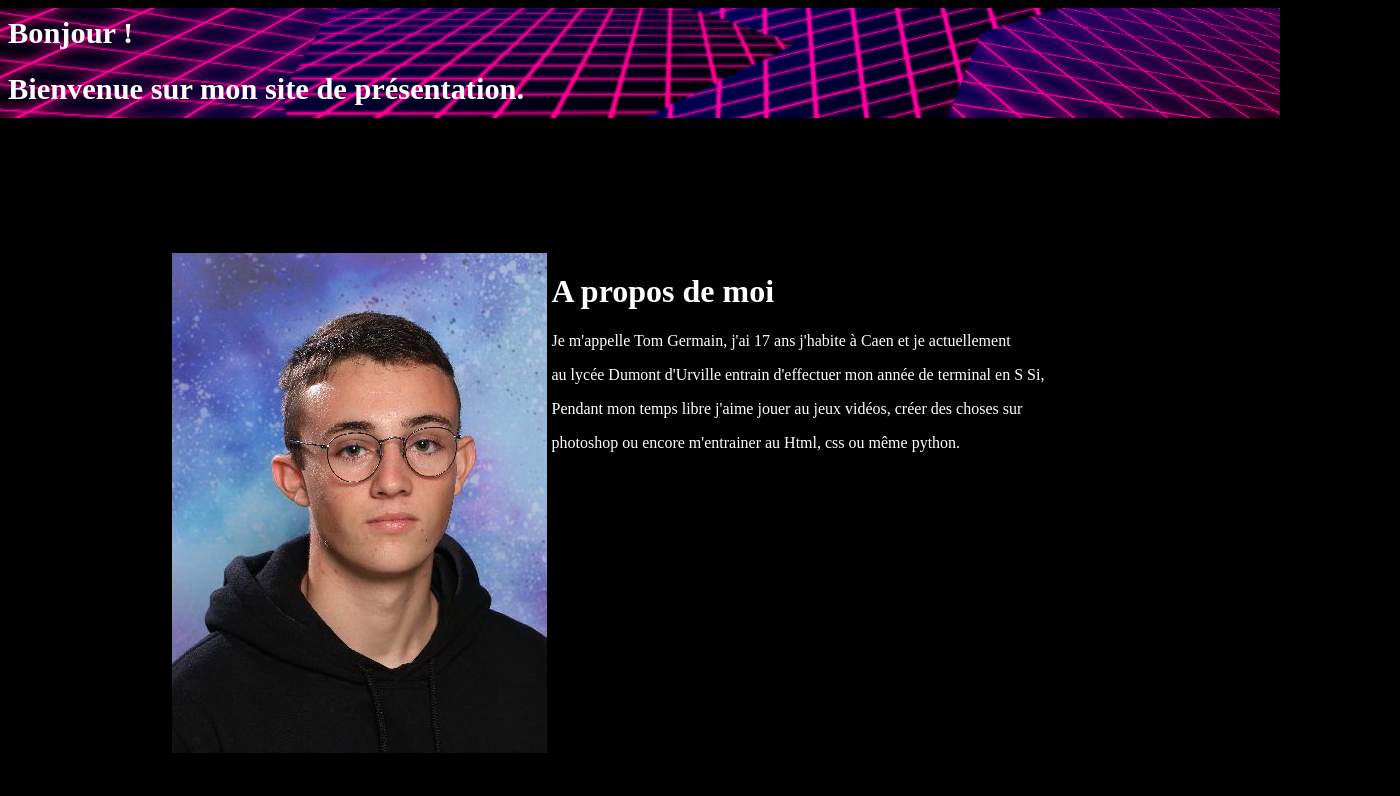
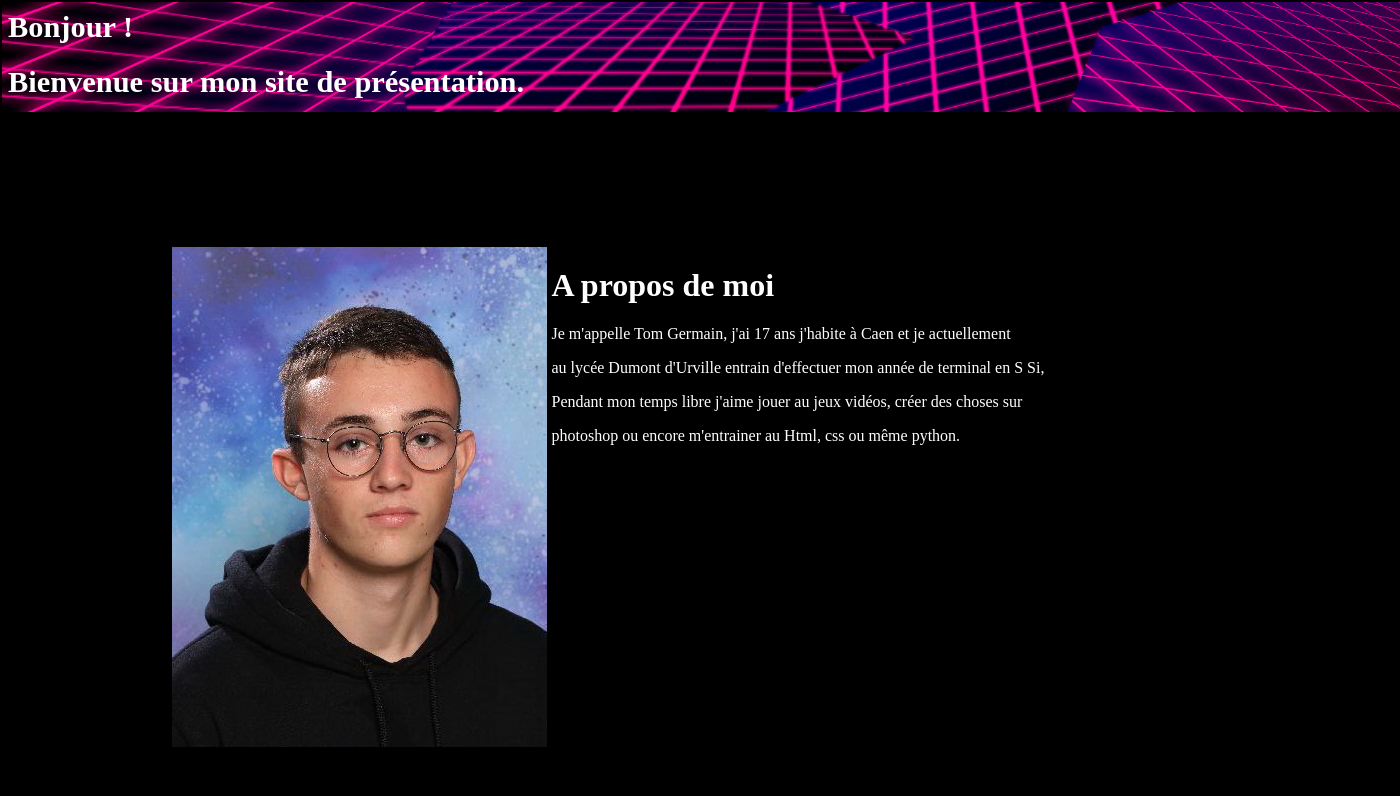
Before and after one commit to TomLePlot/Mon-Site, a plain HTML site: page index.html in a window 1280 px wide. Shown: the top 796 px of the page, 1400 px wide, since content can reach past the window. Drawn offline with Linux system fonts and the light colour scheme.

Commit message:
Add files via upload

```diff
--- a/css/styles.css
+++ b/css/styles.css
@@ -11,7 +11,8 @@ h1.header{
 img.header{
 	width: 110.6%;
 	height: 100%;
-	margin-left: -10%;
+	margin-left: -0.5%;
+	margin-top: -0.5%;
 }
 
 div.header{
```
